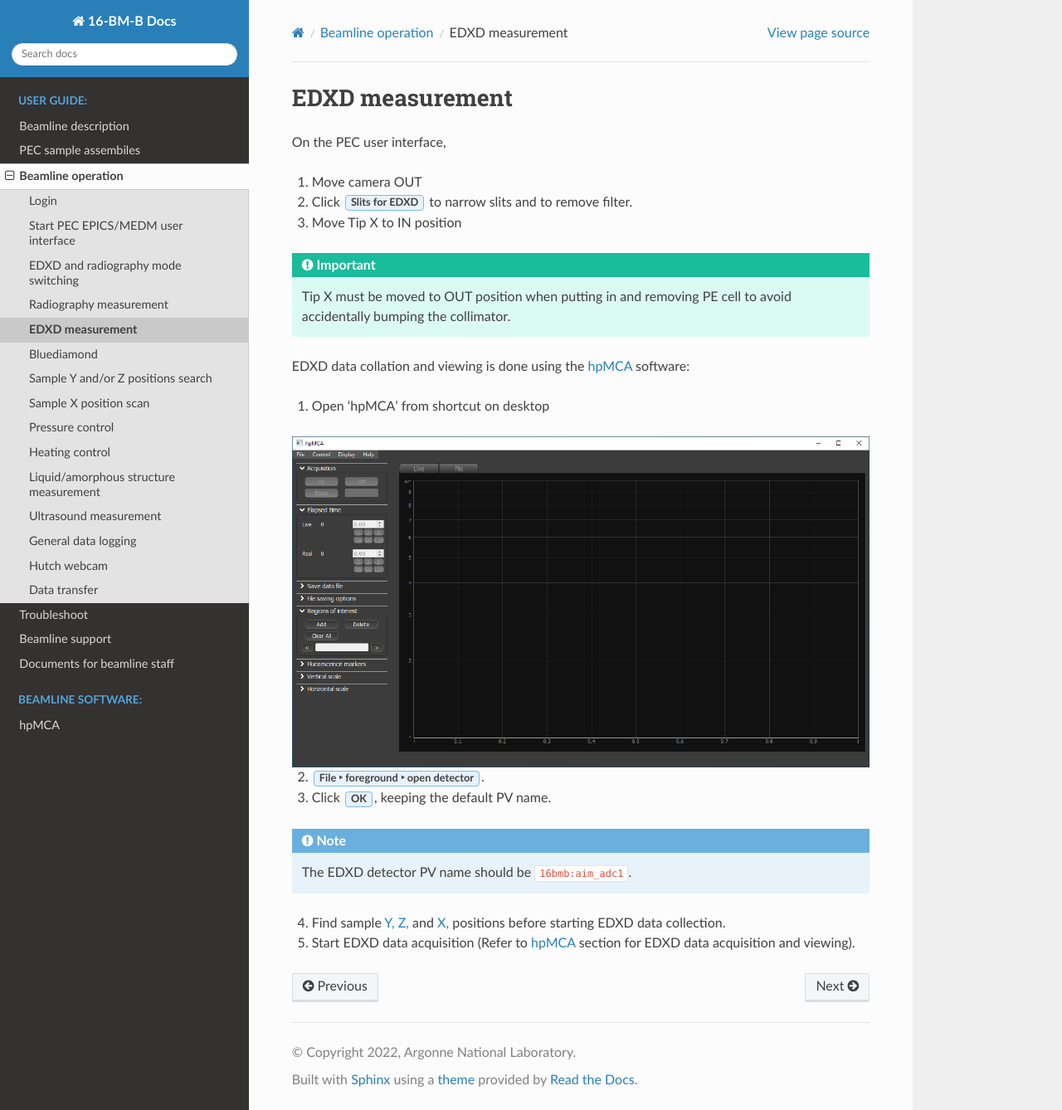
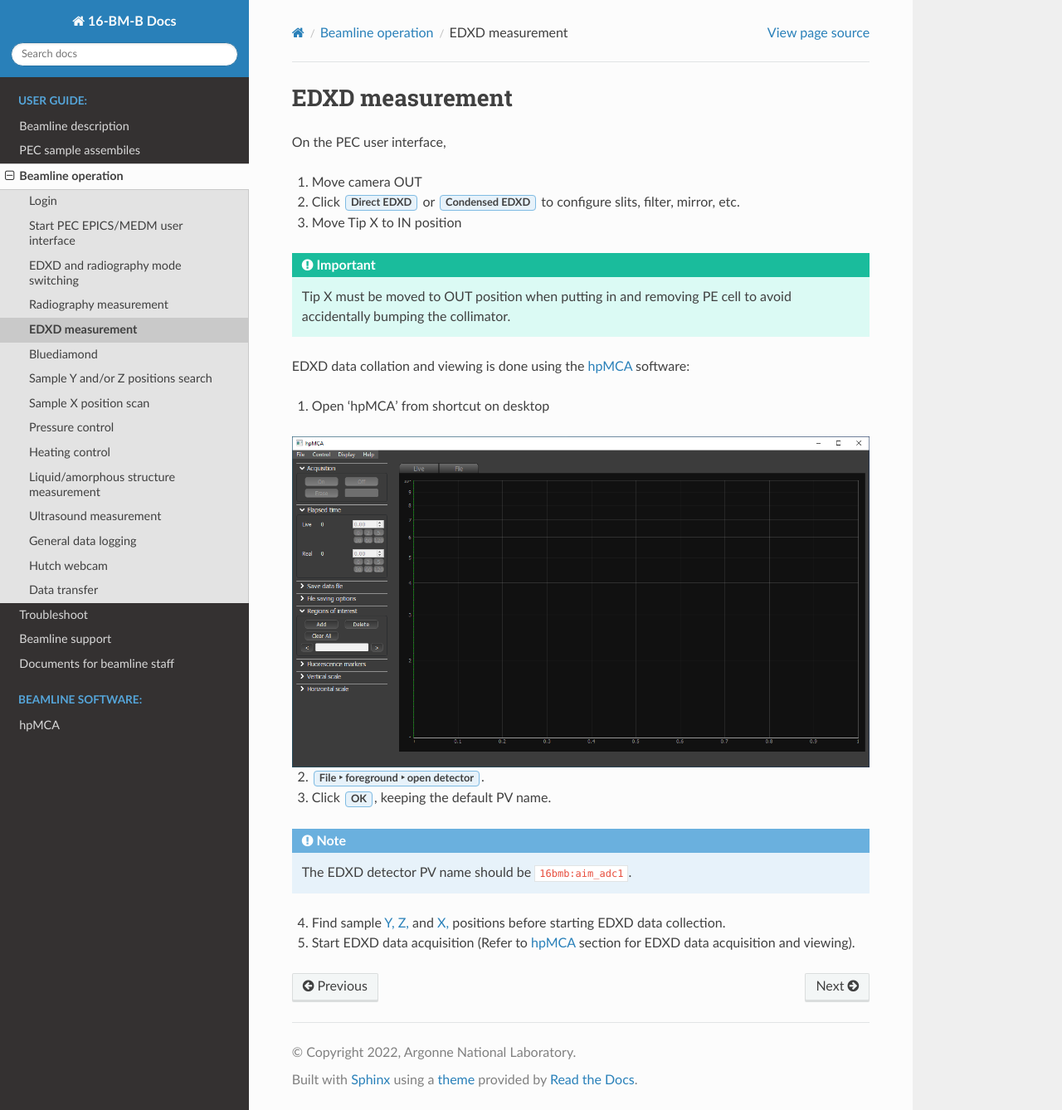
Before and after one commit to taeastmo/16BMB_manual, a Sphinx documentation site: the page built from docs/source/operations/item_005_edxd.rst, in a window 1280 px wide and 1338 px high. Shown: the whole window at 83% size. Built offline with Sphinx 7.4.7 and the Read the Docs theme 3.1.0, drawn with Linux system fonts in a browser that asks for light colours.

Commit message:
Update item_005_edxd.rst

```diff
--- a/docs/source/operations/item_005_edxd.rst
+++ b/docs/source/operations/item_005_edxd.rst
@@ -5,7 +5,7 @@ EDXD measurement
 On the PEC user interface,
 
 1.	Move camera OUT
-2.	Click :guilabel:`Slits for EDXD` to narrow slits and to remove filter.
+2.	Click :guilabel:`Direct EDXD` or :guilabel:`Condensed EDXD` to configure slits, filter, mirror, etc.
 3.	Move Tip X to IN position
 
 .. important:: Tip X must be moved to OUT position when putting in and removing PE cell to avoid accidentally bumping the collimator.
```
